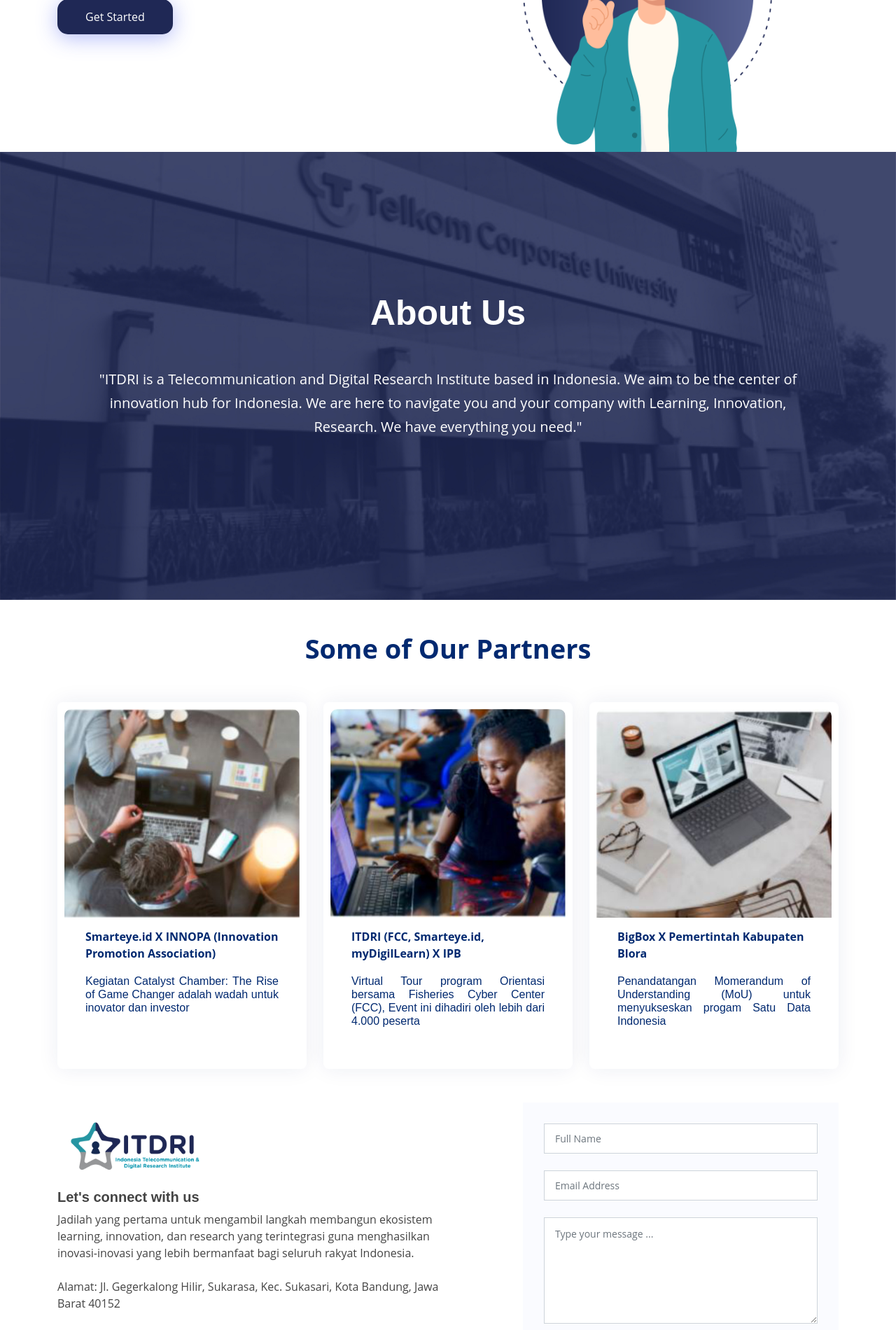
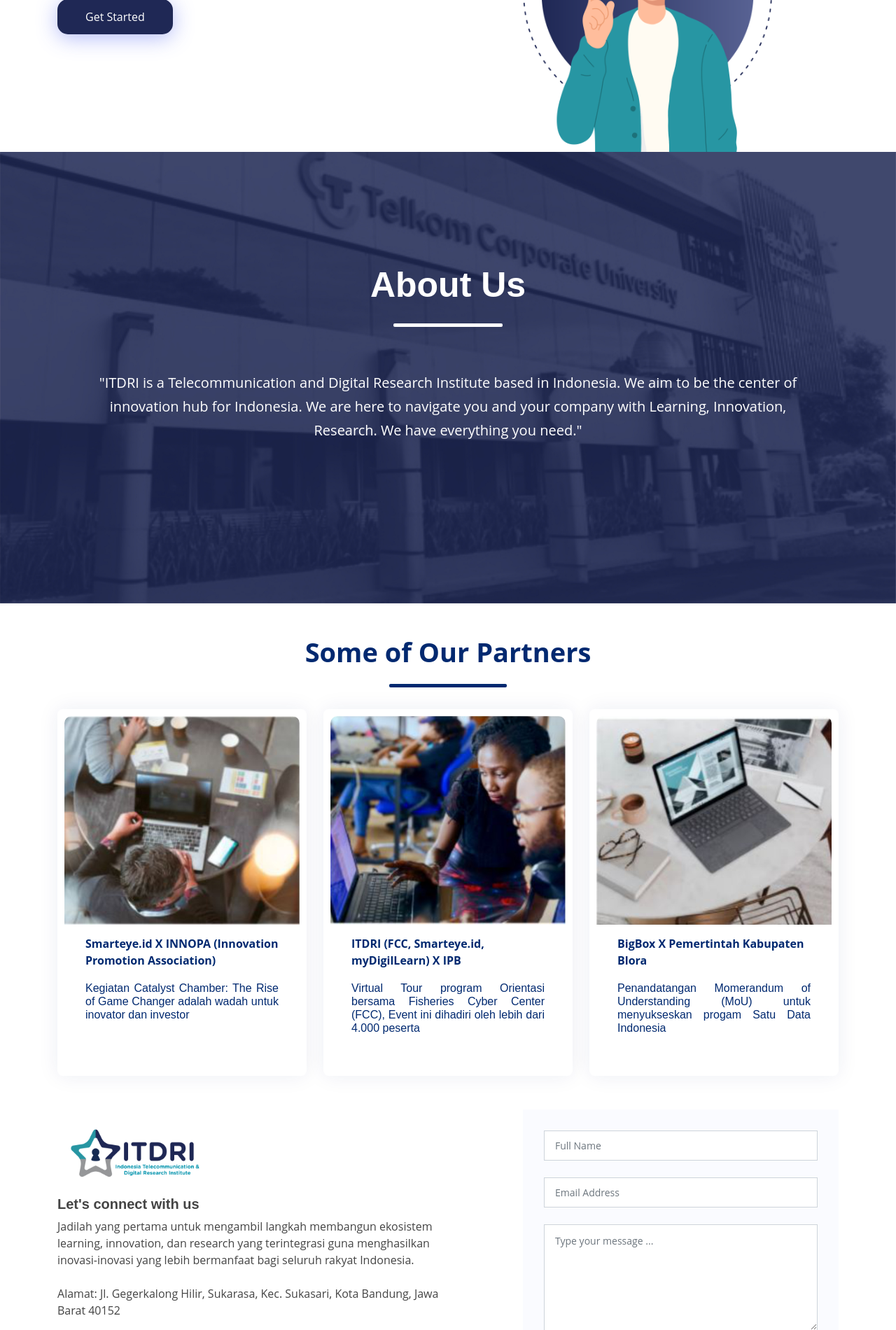
Before and after one commit to hairullana/itdri, a PHP site: page / in a window 1280 px wide. Shown: the part 413-2313 px from the top of the page at 70% size. Run offline with PHP 8.4, Linux system fonts and the light colour scheme.

Commit message:
title :before on css

```diff
--- a/assets/css/style.css
+++ b/assets/css/style.css
@@ -37,6 +37,22 @@
 section {
   /* overflow: hidden; */
   display: contents !important;
+}
+
+.section-header:after, .about h1:after{
+  content: "";
+  display: block;
+  width: 15%;
+  height: 5px;
+  margin: auto;
+  position: relative;
+  top: 25px;
+  border-radius: 2px;
+  background-color: #012970;
+}
+
+.about h1:after{
+  background-color: white;
 }
 
 .section-header {
@@ -535,9 +551,11 @@
   text-transform: uppercase;
 }
 
-.about h2 {
-  font-size: 24px;
-  font-weight: 700;
+.about h1 {
+  font-size: 50px;
+  font-weight: 500;
+  position: relative;
+  bottom: 40px;
   color: #012970;
 }
 
--- a/index.html
+++ b/index.html
@@ -83,7 +83,7 @@
           <div class="row">
             <div class="col d-flex flex-column justify-content-center" data-aos="fade-up" data-aos-delay="200">
               <div class="content text-center">
-                <h1 class='text-white mb-5' style="font-size: 50px;"><b>About Us</b></h1>
+                <h1 class='text-white mb-5'><b>About Us</b></h1>
                 <p class='text-white mt-5'>
                   "ITDRI is a Telecommunication and Digital Research Institute based in Indonesia. We aim to be the center of innovation hub for Indonesia. We are here to navigate you and your company with Learning, Innovation, Research. We have everything you need."
                 </p>
@@ -98,7 +98,7 @@
     <!-- ======= Recent Blog Posts Section ======= -->
     <section id="recent-blog-posts" class="recent-blog-posts">
 
-      <div class="container mt-lg-5" data-aos="fade-up">
+      <div class="container mt-lg-5 mb-lg-5" data-aos="fade-up">
 
         <header class="section-header">
           <p>Some of Our Partners</p>
```
